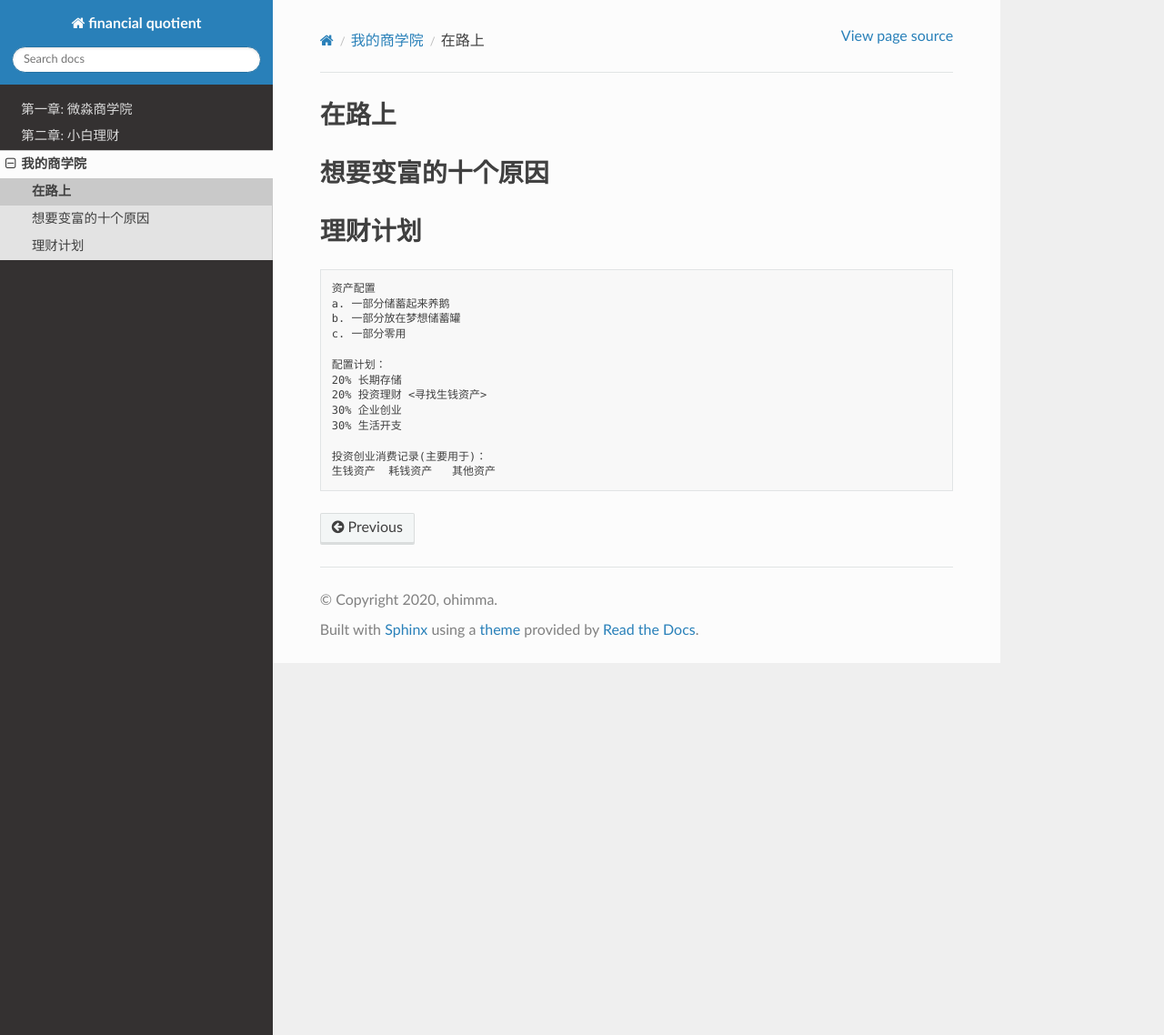
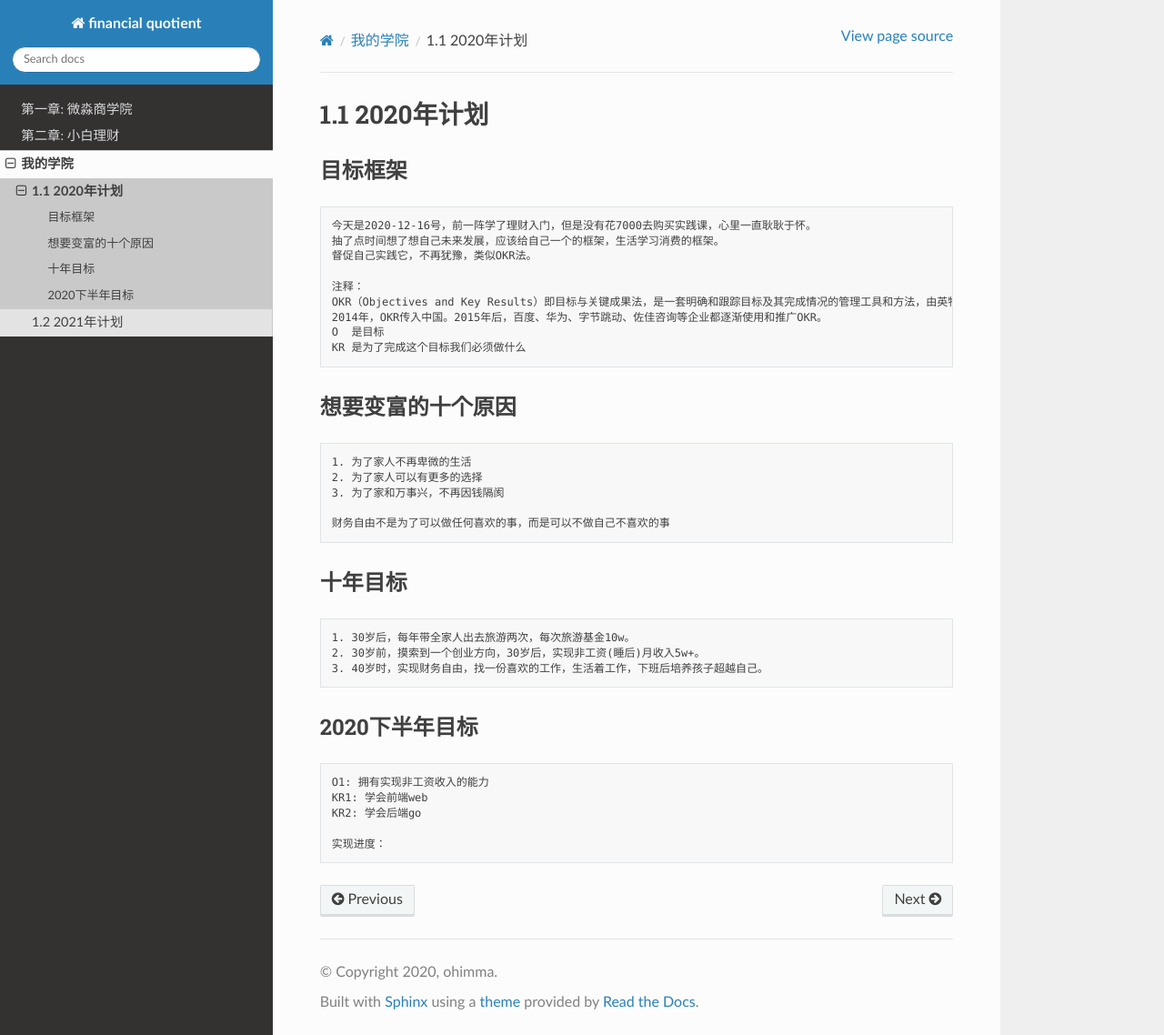
Before and after one commit to Ohimma/quotient_f, a Sphinx documentation site: the page built from source/c99/01_01.md, in a window 1280 px wide and 1138 px high. Shown: the whole window at 91% size. Built offline with Sphinx 7.4.7 and the Read the Docs theme 2.0.0, drawn with Linux system fonts in a browser that asks for light colours.

Commit message:
add flag

````diff
--- a/source/c99/01_01.md
+++ b/source/c99/01_01.md
@@ -1,24 +1,44 @@
-#### 在路上
+## 1.1 2020年计划
 
 
+#### 目标框架
+```
+今天是2020-12-16号，前一阵学了理财入门，但是没有花7000去购买实践课，心里一直耿耿于怀。
+抽了点时间想了想自己未来发展，应该给自己一个的框架，生活学习消费的框架。
+督促自己实践它，不再犹豫，类似OKR法。
+
+注释：
+OKR（Objectives and Key Results）即目标与关键成果法，是一套明确和跟踪目标及其完成情况的管理工具和方法，由英特尔公司创始人安迪·葛洛夫（AndyGrove）发明
+2014年，OKR传入中国。2015年后，百度、华为、字节跳动、佐佳咨询等企业都逐渐使用和推广OKR。
+O  是目标
+KR 是为了完成这个目标我们必须做什么
+
+```
+
 #### 想要变富的十个原因
+```
+1. 为了家人不再卑微的生活
+2. 为了家人可以有更多的选择
+3. 为了家和万事兴，不再因钱隔阂
+
+财务自由不是为了可以做任何喜欢的事，而是可以不做自己不喜欢的事
+```
+
+#### 十年目标
+```
+1. 30岁后，每年带全家人出去旅游两次，每次旅游基金10w。
+2. 30岁前，摸索到一个创业方向，30岁后，实现非工资(睡后)月收入5w+。
+3. 40岁时，实现财务自由，找一份喜欢的工作，生活着工作，下班后培养孩子超越自己。
+
+```
 
 
+#### 2020下半年目标
+```
+O1: 拥有实现非工资收入的能力
+KR1: 学会前端web
+KR2: 学会后端go
 
-#### 理财计划
-```
-资产配置
-a. 一部分储蓄起来养鹅
-b. 一部分放在梦想储蓄罐
-c. 一部分零用
-
-配置计划：
-20% 长期存储
-20% 投资理财 <寻找生钱资产>
-30% 企业创业
-30% 生活开支
-
-投资创业消费记录(主要用于)：
-生钱资产  耗钱资产   其他资产
+实现进度：
 
 ```
--- a/source/chapters/99.rst
+++ b/source/chapters/99.rst
@@ -1,5 +1,5 @@
 =============================
-我的商学院
+我的学院
 =============================
 
 
--- a/source/index.rst
+++ b/source/index.rst
@@ -3,7 +3,7 @@
    You can adapt this file completely to your liking, but it should at least
    contain the root `toctree` directive.
 
-Welcome to fq
+Welcome
 ==============================
 
 .. Contents:
````
Also changed, not shown: source/c99/01_02.md (added, +61 -0 lines).
